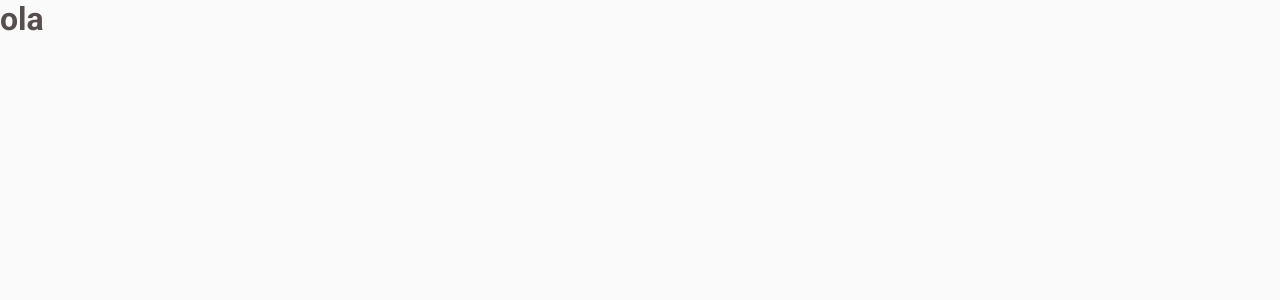
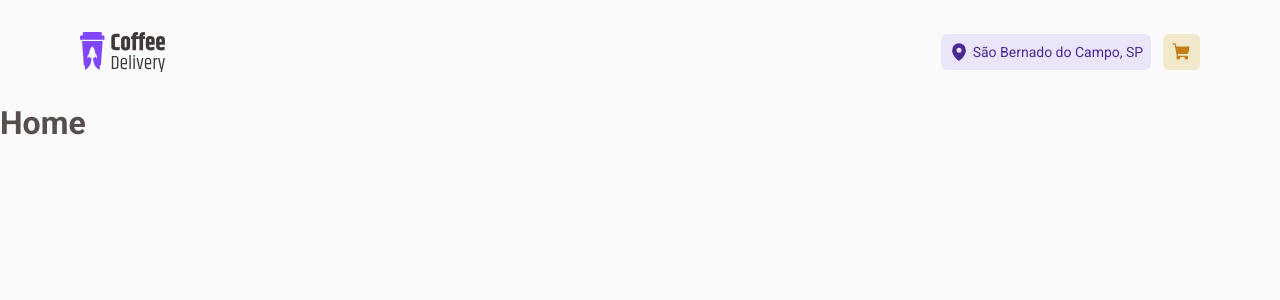
Before and after one commit to AfonsoHM/coffee-delivery, a React (Vite) app: page / in a window 1280 px wide. Shown: the top 300 px of the page. Built offline with nearby package versions, Linux system fonts and the light colour scheme.

Commit message:
create layoutDefault

```diff
--- a/package.json
+++ b/package.json
@@ -10,8 +10,10 @@
     "preview": "vite preview"
   },
   "dependencies": {
+    "phosphor-react": "^1.4.1",
     "react": "^18.3.1",
     "react-dom": "^18.3.1",
+    "react-router-dom": "^7.1.5",
     "styled-components": "^6.1.14"
   },
   "devDependencies": {
--- a/src/App.tsx
+++ b/src/App.tsx
@@ -1,6 +1,8 @@
 import { ThemeProvider } from "styled-components";
 import { defaultTheme } from "./styles/theme/default";
 import { GlobalStyle } from "./styles/global";
+import { BrowserRouter } from "react-router-dom";
+import { Router } from "./Routes";
 
 
 export function App() {
@@ -9,9 +11,9 @@
   return (
     <ThemeProvider theme={defaultTheme}>
       <GlobalStyle />
-      <h1>
-        ola
-      </h1>
+      <BrowserRouter>
+        <Router />
+      </BrowserRouter>
     </ThemeProvider>
   )
 }
--- /dev/null
+++ b/src/Routes.tsx
@@ -0,0 +1,16 @@
+import { Route, Routes } from "react-router-dom";
+import { HomePage } from "./pages/Home";
+import { CompleteOrderPage } from "./pages/CompleteOrder";
+import { DefaultLayout } from "./layouts/DefaultLayout";
+
+
+export function Router() {
+  return (
+    <Routes>
+      <Route path="/" element={<DefaultLayout />}>
+      <Route path="/" element={<HomePage/>} />
+      <Route path="/completeOrder" element={<CompleteOrderPage />} />
+      </Route>
+    </Routes>
+  )
+}
--- /dev/null
+++ b/src/components/Header/index.tsx
@@ -0,0 +1,25 @@
+import { HeaderButton, HeaderButtonContainer, HeaderContainer } from "./styles";
+
+import Logo from "../../assets/Logo.svg"
+import {MapPin, ShoppingCart} from 'phosphor-react'
+
+export function Header() {
+  return (
+    <HeaderContainer>
+      <div className="container">
+        <img src={Logo}/>
+
+        <HeaderButtonContainer>
+          <HeaderButton variant="purple">
+            <MapPin size={20} weight="fill" />
+            São Bernado do Campo, SP
+          </HeaderButton>
+
+          <HeaderButton variant="yellow">
+            <ShoppingCart size={20} weight="fill" />
+          </HeaderButton>
+        </HeaderButtonContainer>
+      </div>
+    </HeaderContainer>
+  )
+}
--- /dev/null
+++ b/src/components/Header/styles.ts
@@ -0,0 +1,48 @@
+import styled, { css } from "styled-components";
+
+export const HeaderContainer = styled.header`
+  width: 100%;
+  height: 6.5rem;
+  background: ${(props) => props.theme.colors["base-background"] };
+  display: flex;
+  align-items: center;
+  justify-content: center;
+
+  > div {
+    display: flex;
+    align-items: center;
+    justify-content: space-between;
+  }
+`
+
+export const HeaderButtonContainer = styled.div`
+  display: flex;
+  align-items: center;
+  gap: 0.75rem;
+`
+
+interface HeaderButtonProps {
+  variant: "purple" | "yellow"
+}
+
+export const HeaderButton = styled.button<HeaderButtonProps>`
+  display: flex;
+  align-items: center;
+  justify-content: center;
+  gap: 4px;
+  min-width: 2.3rem;
+  height: 2.3rem;
+  padding: 0 0.5rem;
+  font-size: ${(props) => props.theme.textSizes["text-regular-s"]};
+
+  border: none;
+  border-radius: 6px;
+
+  position: relative;
+
+  ${({variant, theme}) => css`
+    background: ${theme.colors[`brand-${variant}-light`]};
+    color: ${theme.colors[`brand-${variant}-dark`]};
+  `}
+
+`
--- /dev/null
+++ b/src/layouts/DefaultLayout/index.tsx
@@ -0,0 +1,12 @@
+import { Outlet } from "react-router-dom";
+import { LayoutContainer } from "./styles";
+import { Header } from "../../components/Header";
+
+export function DefaultLayout() {
+  return (
+    <LayoutContainer>
+      <Header />
+      <Outlet />
+  </LayoutContainer>
+  )
+}
--- /dev/null
+++ b/src/layouts/DefaultLayout/styles.ts
@@ -0,0 +1,12 @@
+import styled from "styled-components";
+
+
+export const LayoutContainer = styled.div`
+
+  .container {
+    width: 100%;
+    max-width: 70rem;
+    margin-right: auto;
+    margin-left: auto;
+  }
+`
--- /dev/null
+++ b/src/pages/CompleteOrder/index.tsx
@@ -0,0 +1,5 @@
+export function CompleteOrderPage() {
+  return (
+    <h1> Complete</h1>
+  )
+}
--- /dev/null
+++ b/src/pages/Home/index.tsx
@@ -0,0 +1,5 @@
+export function HomePage() {
+  return (
+    <h1>Home</h1>
+  )
+}
```
Also changed, not shown: src/assets/Logo.svg (added), 1 other file (tests, documents, lock files or other folders).
